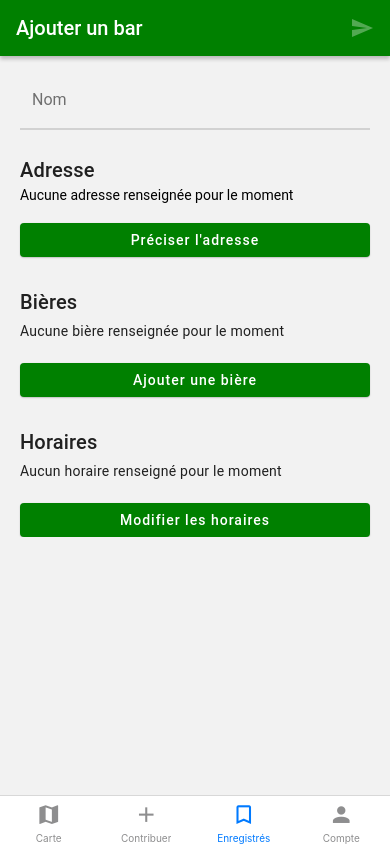
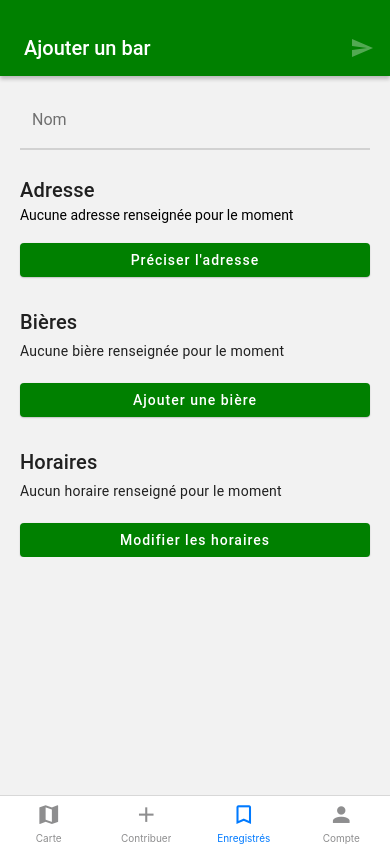
Before and after one commit to leqg-app/leqg-mobile, a React Native app: screen /Add in a window 390 px wide. Built offline with nearby package versions, Linux system fonts and the light colour scheme.

Commit message:
Improve screen headers

```diff
--- a/src/AddStore.js
+++ b/src/AddStore.js
@@ -25,6 +25,7 @@ import Schedules from './Schedules';
 import Products from './Products';
 import SelectAddress from './SelectAddress';
 import SelectProduct from './SelectProduct';
+import Header from './components/Header';
 
 const AuthStack = createNativeStackNavigator();
 const daysShort = ['lun', 'mar', 'mer', 'jeu', 'ven', 'sam', 'dim'];
@@ -91,14 +92,14 @@ const AddStore = ({ route, navigation }) => {
 
   return (
     <SafeAreaView>
-      <Appbar.Header>
+      <Header>
         <Appbar.Content title="Ajouter un bar" />
         <Appbar.Action
           disabled={!validForm || state.loading}
           icon="send"
           onPress={save}
         />
-      </Appbar.Header>
+      </Header>
       <ScrollView style={styles.box}>
         <TextInput
           style={{
--- a/src/Auth.js
+++ b/src/Auth.js
@@ -10,6 +10,7 @@ import {
   HelperText,
 } from 'react-native-paper';
 
+import Header from './components/Header';
 import { useStore } from './store/context';
 
 const Auth = ({ navigation }) => {
@@ -55,11 +56,11 @@ const Auth = ({ navigation }) => {
 
   return (
     <SafeAreaView>
-      <Appbar.Header>
+      <Header>
         <Appbar.Content
           title={mode === 'login' ? 'Connexion' : 'Inscription'}
         />
-      </Appbar.Header>
+      </Header>
       <View style={styles.box}>
         <Paragraph>
           {mode === 'login' ? 'Pas encore inscrit ?' : 'Déjà inscrit ?'}
--- a/src/Schedules.js
+++ b/src/Schedules.js
@@ -22,6 +22,7 @@ import { useStore } from './store/context';
 
 import formatHour from './utils/formatHour';
 import { daysFull, daysShort } from './constants';
+import Header from './components/Header';
 
 const newTime = () => ({
   start: { hours: 17, minutes: 0 },
@@ -207,11 +208,11 @@ const Schedules = ({ navigation }) => {
 
   return (
     <SafeAreaView>
-      <Appbar.Header>
+      <Header>
         <Appbar.BackAction onPress={goBack} />
         <Appbar.Content title="Horaires" />
         <Appbar.Action icon="check" onPress={save} />
-      </Appbar.Header>
+      </Header>
       <View style={styles.box}>
         {daysFull.map((day, i) => {
           return (
--- a/src/SelectAddress.js
+++ b/src/SelectAddress.js
@@ -3,6 +3,7 @@ import { SafeAreaView, View } from 'react-native';
 import { GooglePlacesAutocomplete } from 'react-native-google-places-autocomplete';
 import { Appbar, Searchbar } from 'react-native-paper';
 
+import Header from './components/Header';
 import { useStore } from './store/context';
 
 const SelectAddress = ({ navigation }) => {
@@ -15,10 +16,10 @@ const SelectAddress = ({ navigation }) => {
 
   return (
     <SafeAreaView>
-      <Appbar.Header>
+      <Header>
         <Appbar.BackAction onPress={() => navigation.goBack()} />
         <Appbar.Content title="Adresse" />
-      </Appbar.Header>
+      </Header>
       <View>
         <GooglePlacesAutocomplete
           ref={addressInput}
--- a/src/StoreDetails.js
+++ b/src/StoreDetails.js
@@ -18,9 +18,10 @@ import {
   Title,
   TouchableRipple,
 } from 'react-native-paper';
-import { daysFull } from './constants';
 
 import { useStore } from './store/context';
+import { daysFull } from './constants';
+import Header from './components/Header';
 
 const MORE_ICON = Platform.OS === 'ios' ? 'dots-horizontal' : 'dots-vertical';
 
@@ -51,7 +52,7 @@ function Product({ product }) {
     <Fragment>
       <View style={styles.product}>
         <View style={styles.productName}>
-          <Text>{productDetail?.name || productName || 'Bière'}</Text>
+          <Text>{productDetail?.name || productName || 'Blonde'}</Text>
         </View>
         <View style={styles.productDetails}>
           <View style={styles.productCell}>
@@ -94,11 +95,11 @@ const StoreDetails = ({ navigation, route }) => {
 
   return (
     <ScrollView>
-      <Appbar.Header style={styles.header}>
+      <Header style={styles.header} barStyle="dark-content">
         <Appbar.Action icon="close" onPress={() => navigation.goBack()} />
         <Appbar.Content />
         <Appbar.Action icon={MORE_ICON} onPress={() => {}} />
-      </Appbar.Header>
+      </Header>
       <Title style={styles.title}>{store.name}</Title>
       <Divider />
       <View style={styles.actionsBar}>
--- /dev/null
+++ b/src/components/Header.js
@@ -0,0 +1,16 @@
+import React from 'react';
+import { StatusBar } from 'react-native';
+import { Appbar } from 'react-native-paper';
+
+const Header = ({ children, style, barStyle = 'light-content' }) => {
+  return (
+    <Appbar.Header
+      style={style}
+      statusBarHeight={StatusBar.currentHeight || 20}>
+      <StatusBar barStyle={barStyle} />
+      {children}
+    </Appbar.Header>
+  );
+};
+
+export default Header;
```
